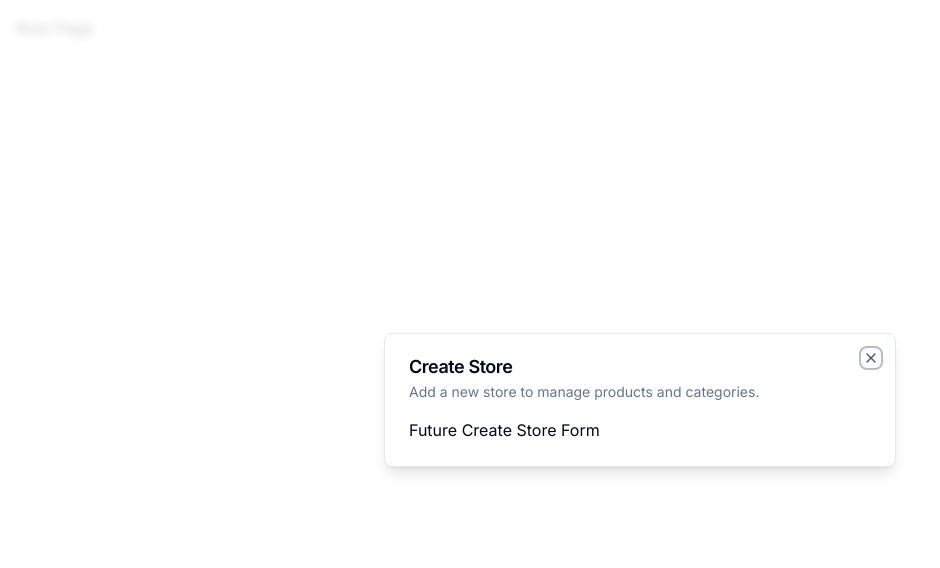
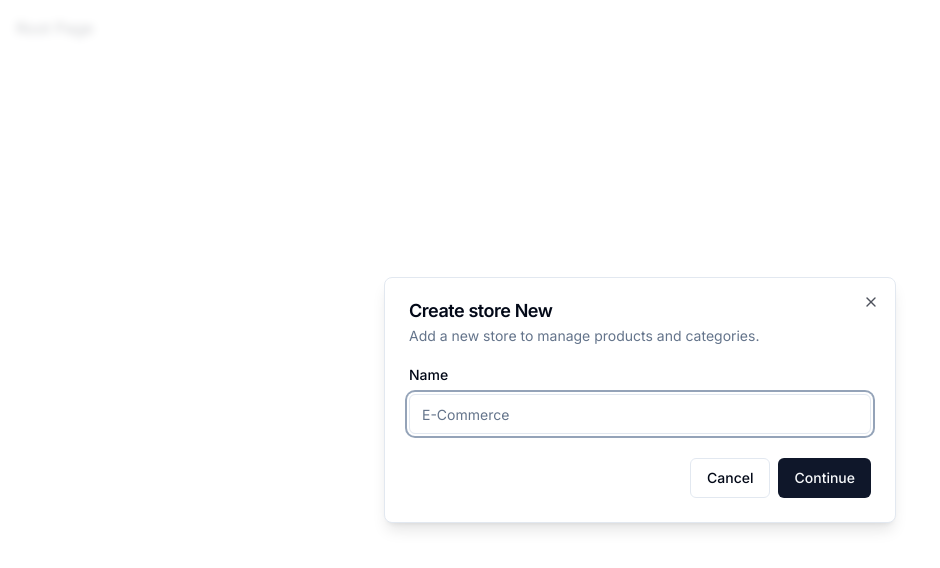
Before and after one commit to stephyswe/antonio-ecommerce-admin, a Next.js app: page / in a window 1280 px wide. Shown: the top 568 px of the page, without its empty margins (0-940 px from the left). Built offline with nearby package versions, Linux system fonts and the light colour scheme.

Commit message:
📦 Form Components (Admin)

```diff
--- a/components/modals/store-modal.tsx
+++ b/components/modals/store-modal.tsx
@@ -1,18 +1,82 @@
-"use client";
+import { zodResolver } from "@hookform/resolvers/zod";
+import { useState } from "react";
+import { useForm } from "react-hook-form";
+import * as z from "zod";
 
+import { Button } from "@/components/ui/button";
+import {
+  Form,
+  FormControl,
+  FormField,
+  FormItem,
+  FormLabel,
+  FormMessage,
+} from "@/components/ui/form";
+import { Input } from "@/components/ui/input";
 import { Modal } from "@/components/ui/modal";
 import { useStoreModal } from "@/hooks/use-store-modal";
 
+const formSchema = z.object({
+  name: z.string().min(1),
+});
+
 export const StoreModal = () => {
   const storeModal = useStoreModal();
+
+  const [loading, setLoading] = useState(false);
+
+  const form = useForm<z.infer<typeof formSchema>>({
+    resolver: zodResolver(formSchema),
+    defaultValues: {
+      name: "",
+    },
+  });
+
+  const onSubmit = async (values: z.infer<typeof formSchema>) => {
+    console.log(values);
+    //TODO: create store
+  };
+
   return (
     <Modal
-      title={"Create Store"}
+      title="Create store New"
       description="Add a new store to manage products and categories."
       isOpen={storeModal.isOpen}
       onClose={storeModal.onClose}
     >
-      Future Create Store Form
+      <Form {...form}>
+        <form onSubmit={form.handleSubmit(onSubmit)}>
+          <FormField
+            control={form.control}
+            name="name"
+            render={({ field }) => (
+              <FormItem>
+                <FormLabel>Name</FormLabel>
+                <FormControl>
+                  <Input
+                    disabled={loading}
+                    placeholder="E-Commerce"
+                    {...field}
+                  />
+                </FormControl>
+                <FormMessage />
+              </FormItem>
+            )}
+          />
+          <div className="pt-6 space-x-2 flex items-center justify-end w-full">
+            <Button
+              disabled={loading}
+              variant="outline"
+              onClick={storeModal.onClose}
+            >
+              Cancel
+            </Button>
+            <Button disabled={loading} type="submit">
+              Continue
+            </Button>
+          </div>
+        </form>
+      </Form>
     </Modal>
   );
 };
--- /dev/null
+++ b/components/ui/form.tsx
@@ -0,0 +1,177 @@
+import * as LabelPrimitive from "@radix-ui/react-label";
+import { Slot } from "@radix-ui/react-slot";
+import * as React from "react";
+import {
+  Controller,
+  ControllerProps,
+  FieldPath,
+  FieldValues,
+  FormProvider,
+  useFormContext,
+} from "react-hook-form";
+
+import { Label } from "@/components/ui/label";
+import { cn } from "@/lib/utils";
+
+const Form = FormProvider;
+
+type FormFieldContextValue<
+  TFieldValues extends FieldValues = FieldValues,
+  TName extends FieldPath<TFieldValues> = FieldPath<TFieldValues>
+> = {
+  name: TName;
+};
+
+const FormFieldContext = React.createContext<FormFieldContextValue>(
+  {} as FormFieldContextValue
+);
+
+const FormField = <
+  TFieldValues extends FieldValues = FieldValues,
+  TName extends FieldPath<TFieldValues> = FieldPath<TFieldValues>
+>({
+  ...props
+}: ControllerProps<TFieldValues, TName>) => {
+  return (
+    <FormFieldContext.Provider value={{ name: props.name }}>
+      <Controller {...props} />
+    </FormFieldContext.Provider>
+  );
+};
+
+const useFormField = () => {
+  const fieldContext = React.useContext(FormFieldContext);
+  const itemContext = React.useContext(FormItemContext);
+  const { getFieldState, formState } = useFormContext();
+
+  const fieldState = getFieldState(fieldContext.name, formState);
+
+  if (!fieldContext) {
+    throw new Error("useFormField should be used within <FormField>");
+  }
+
+  const { id } = itemContext;
+
+  return {
+    id,
+    name: fieldContext.name,
+    formItemId: `${id}-form-item`,
+    formDescriptionId: `${id}-form-item-description`,
+    formMessageId: `${id}-form-item-message`,
+    ...fieldState,
+  };
+};
+
+type FormItemContextValue = {
+  id: string;
+};
+
+const FormItemContext = React.createContext<FormItemContextValue>(
+  {} as FormItemContextValue
+);
+
+const FormItem = React.forwardRef<
+  HTMLDivElement,
+  React.HTMLAttributes<HTMLDivElement>
+>(({ className, ...props }, ref) => {
+  const id = React.useId();
+
+  return (
+    <FormItemContext.Provider value={{ id }}>
+      <div ref={ref} className={cn("space-y-2", className)} {...props} />
+    </FormItemContext.Provider>
+  );
+});
+FormItem.displayName = "FormItem";
+
+const FormLabel = React.forwardRef<
+  React.ElementRef<typeof LabelPrimitive.Root>,
+  React.ComponentPropsWithoutRef<typeof LabelPrimitive.Root>
+>(({ className, ...props }, ref) => {
+  const { error, formItemId } = useFormField();
+
+  return (
+    <Label
+      ref={ref}
+      className={cn(error && "text-destructive", className)}
+      htmlFor={formItemId}
+      {...props}
+    />
+  );
+});
+FormLabel.displayName = "FormLabel";
+
+const FormControl = React.forwardRef<
+  React.ElementRef<typeof Slot>,
+  React.ComponentPropsWithoutRef<typeof Slot>
+>(({ ...props }, ref) => {
+  const { error, formItemId, formDescriptionId, formMessageId } =
+    useFormField();
+
+  return (
+    <Slot
+      ref={ref}
+      id={formItemId}
+      aria-describedby={
+        !error
+          ? `${formDescriptionId}`
+          : `${formDescriptionId} ${formMessageId}`
+      }
+      aria-invalid={!!error}
+      {...props}
+    />
+  );
+});
+FormControl.displayName = "FormControl";
+
+const FormDescription = React.forwardRef<
+  HTMLParagraphElement,
+  React.HTMLAttributes<HTMLParagraphElement>
+>(({ className, ...props }, ref) => {
+  const { formDescriptionId } = useFormField();
+
+  return (
+    <p
+      ref={ref}
+      id={formDescriptionId}
+      className={cn("text-sm text-muted-foreground", className)}
+      {...props}
+    />
+  );
+});
+FormDescription.displayName = "FormDescription";
+
+const FormMessage = React.forwardRef<
+  HTMLParagraphElement,
+  React.HTMLAttributes<HTMLParagraphElement>
+>(({ className, children, ...props }, ref) => {
+  const { error, formMessageId } = useFormField();
+  const body = error ? String(error?.message) : children;
+
+  if (!body) {
+    return null;
+  }
+
+  return (
+    <p
+      ref={ref}
+      id={formMessageId}
+      className={cn("text-sm font-medium text-destructive", className)}
+      {...props}
+    >
+      {body}
+    </p>
+  );
+});
+FormMessage.displayName = "FormMessage";
+
+export {
+  useFormField,
+  Form,
+  FormItem,
+  FormLabel,
+  FormControl,
+  FormDescription,
+  FormMessage,
+  FormField,
+};
--- /dev/null
+++ b/components/ui/input.tsx
@@ -0,0 +1,25 @@
+import * as React from "react"
+
+import { cn } from "@/lib/utils"
+
+export interface InputProps
+  extends React.InputHTMLAttributes<HTMLInputElement> {}
+
+const Input = React.forwardRef<HTMLInputElement, InputProps>(
+  ({ className, type, ...props }, ref) => {
+    return (
+      <input
+        type={type}
+        className={cn(
+          "flex h-10 w-full rounded-md border border-input bg-background px-3 py-2 text-sm ring-offset-background file:border-0 file:bg-transparent file:text-sm file:font-medium placeholder:text-muted-foreground focus-visible:outline-none focus-visible:ring-2 focus-visible:ring-ring focus-visible:ring-offset-2 disabled:cursor-not-allowed disabled:opacity-50",
+          className
+        )}
+        ref={ref}
+        {...props}
+      />
+    )
+  }
+)
+Input.displayName = "Input"
+
+export { Input }
--- /dev/null
+++ b/components/ui/label.tsx
@@ -0,0 +1,26 @@
+"use client"
+
+import * as React from "react"
+import * as LabelPrimitive from "@radix-ui/react-label"
+import { cva, type VariantProps } from "class-variance-authority"
+
+import { cn } from "@/lib/utils"
+
+const labelVariants = cva(
+  "text-sm font-medium leading-none peer-disabled:cursor-not-allowed peer-disabled:opacity-70"
+)
+
+const Label = React.forwardRef<
+  React.ElementRef<typeof LabelPrimitive.Root>,
+  React.ComponentPropsWithoutRef<typeof LabelPrimitive.Root> &
+    VariantProps<typeof labelVariants>
+>(({ className, ...props }, ref) => (
+  <LabelPrimitive.Root
+    ref={ref}
+    className={cn(labelVariants(), className)}
+    {...props}
+  />
+))
+Label.displayName = LabelPrimitive.Root.displayName
+
+export { Label }
--- a/package.json
+++ b/package.json
@@ -11,7 +11,9 @@
   },
   "dependencies": {
     "@clerk/nextjs": "^4.21.13",
+    "@hookform/resolvers": "^3.1.1",
     "@radix-ui/react-dialog": "^1.0.4",
+    "@radix-ui/react-label": "^2.0.2",
     "@radix-ui/react-slot": "^1.0.2",
     "@trivago/prettier-plugin-sort-imports": "^4.1.1",
     "@types/node": "20.3.3",
@@ -27,10 +29,12 @@
     "postcss": "8.4.24",
     "react": "18.2.0",
     "react-dom": "18.2.0",
+    "react-hook-form": "^7.45.1",
     "tailwind-merge": "^1.13.2",
     "tailwindcss": "3.3.2",
     "tailwindcss-animate": "^1.0.6",
     "typescript": "5.1.6",
+    "zod": "^3.21.4",
     "zustand": "^4.3.8"
   }
 }
```
Also changed, not shown: 2 other files (tests, documents, lock files or other folders).
